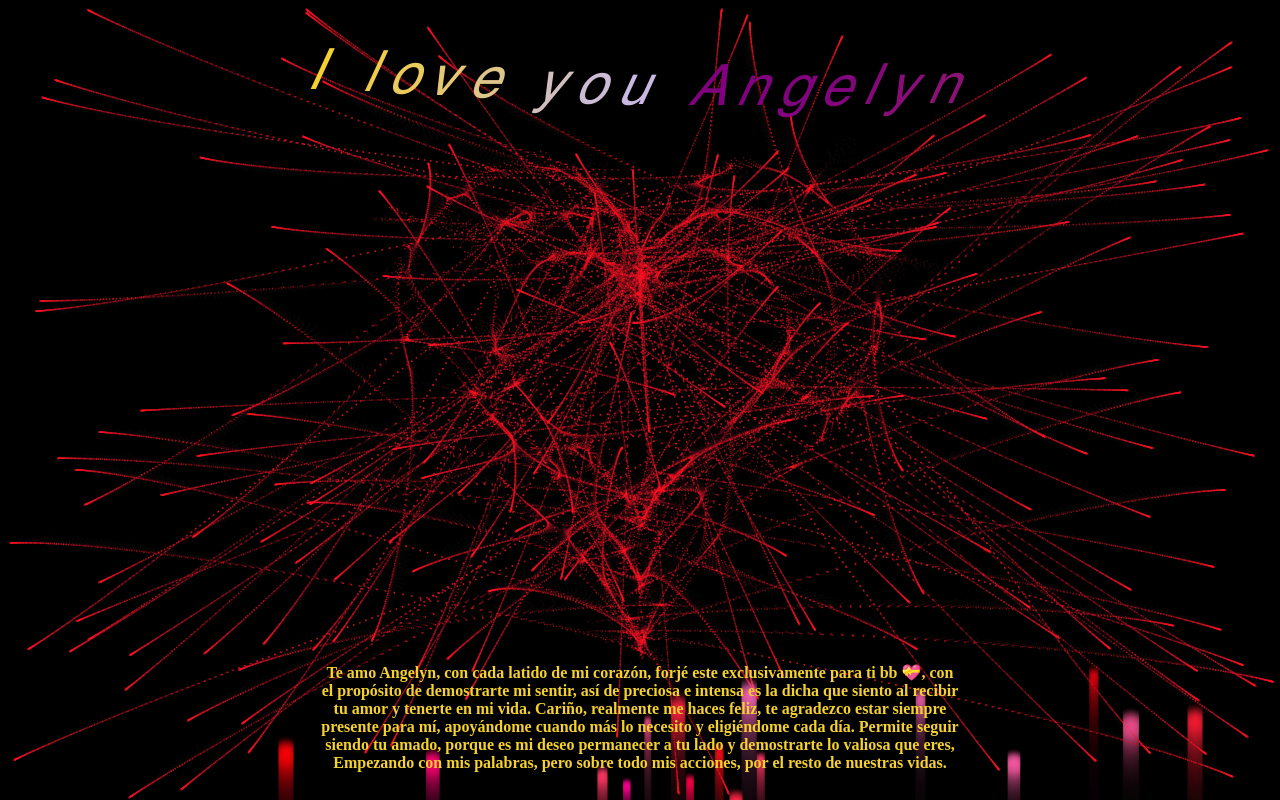
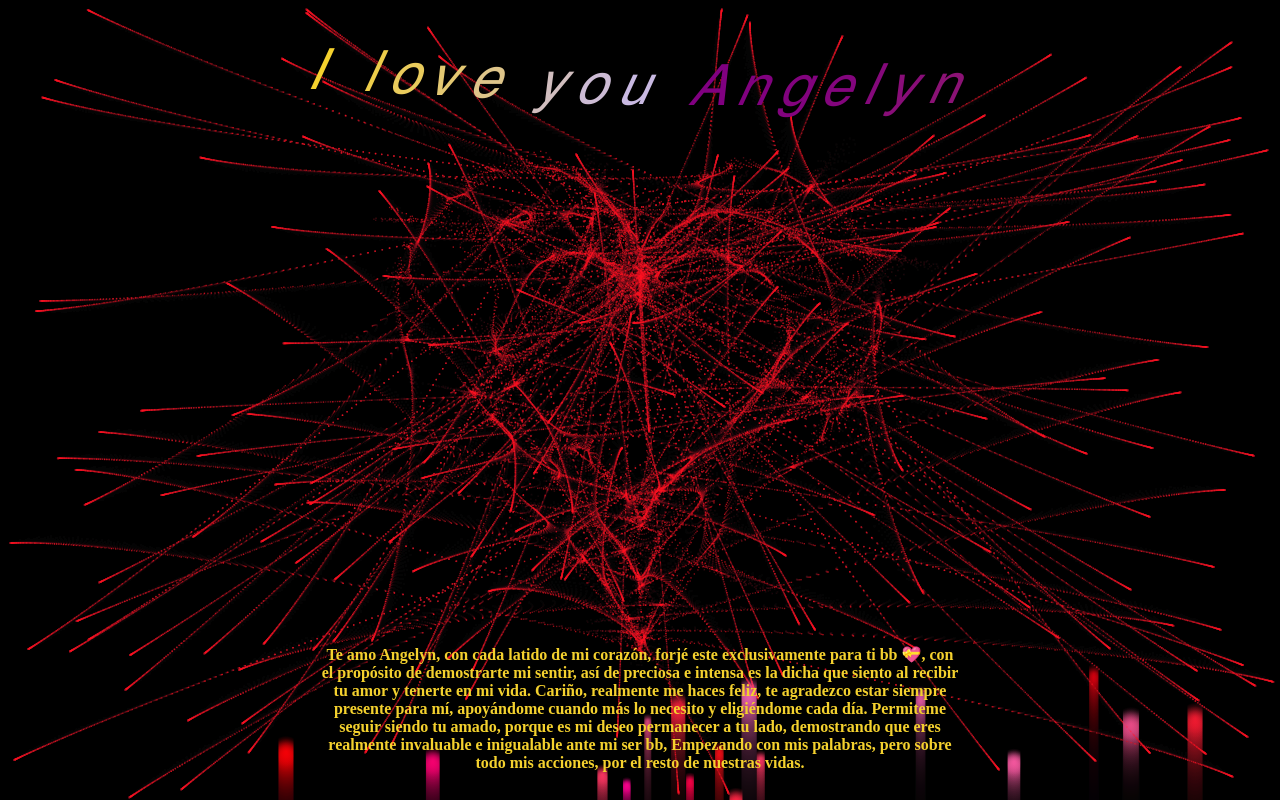
Before and after one commit to Capitanl0pez/corazon, a plain HTML site: page index.html in a window 1280 px wide. Drawn offline with Linux system fonts and the light colour scheme; animation ran at ten frames a second.

Commit message:
index.html

```diff
--- a/index.html
+++ b/index.html
@@ -132,7 +132,7 @@
 
 
   <div id="copy">
-		<p class="text-center text-white text-sm">Te amo Angelyn, con cada latido de mi corazón, forjé este exclusivamente para ti bb 💝, con el propósito de demostrarte mi sentir, así de preciosa e intensa es la dicha que siento al recibir tu amor y tenerte en mi vida. Cariño, realmente me haces feliz, te agradezco estar siempre presente para mí, apoyándome cuando más lo necesito y eligiéndome cada día. Permite seguir siendo tu amado, porque es mi deseo permanecer a tu lado y demostrarte lo valiosa que eres, Empezando con mis palabras, pero sobre todo mis acciones, por el resto de nuestras vidas.</p>
+		<p class="text-center text-white text-sm">Te amo Angelyn, con cada latido de mi corazón, forjé este exclusivamente para ti bb 💝, con el propósito de demostrarte mi sentir, así de preciosa e intensa es la dicha que siento al recibir tu amor y tenerte en mi vida. Cariño, realmente me haces feliz, te agradezco estar siempre presente para mí, apoyándome cuando más lo necesito y eligiéndome cada día. Permiteme seguir siendo tu amado, porque es mi deseo permanecer a tu lado, demostrando que eres realmente invaluable e inigualable ante mi ser bb, Empezando con mis palabras, pero sobre todo mis acciones, por el resto de nuestras vidas.</p>
 	  </div>
   <script>
     window.requestAnimationFrame =
```
